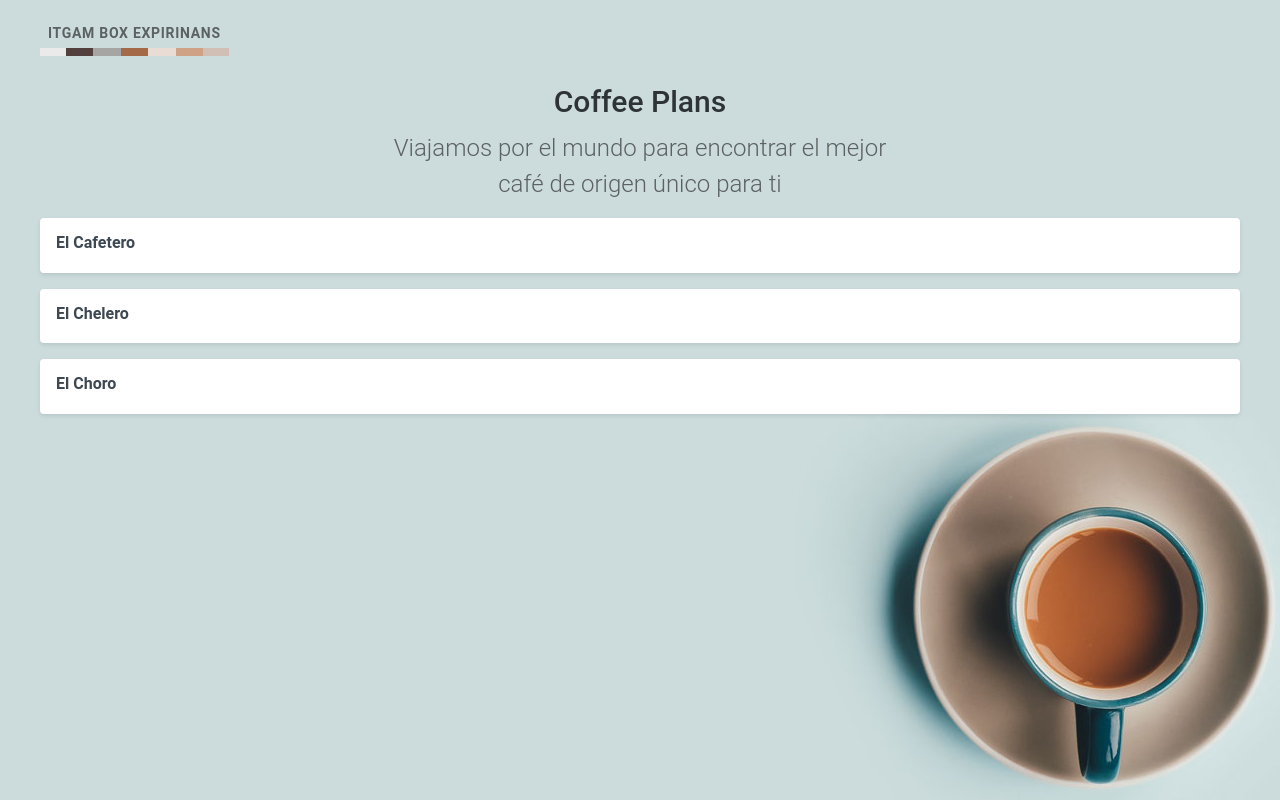
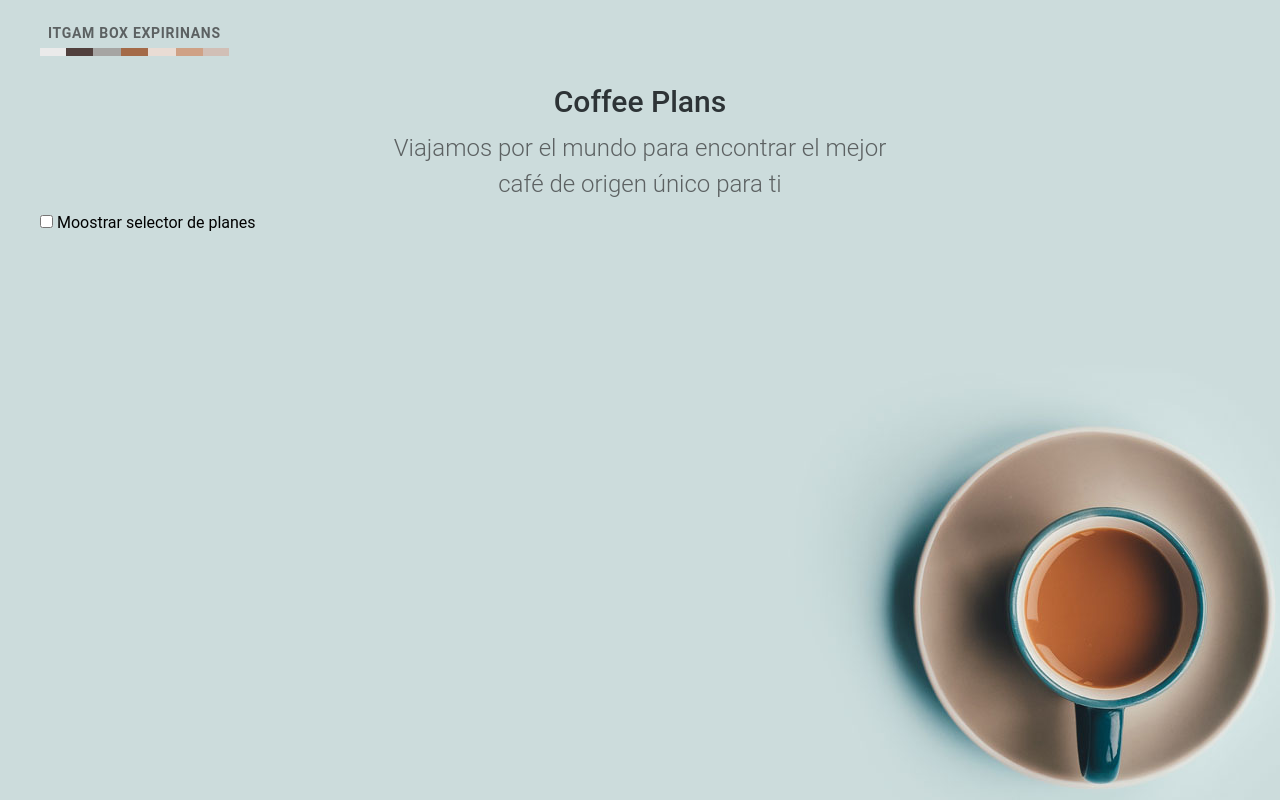
Before and after one commit to enriquevmz/DADM-24, a Vue app: page / in a window 1280 px wide. Built offline with nearby package versions, Linux system fonts and the light colour scheme.

Commit message:
🌟S03S06 HOOKS

```diff
--- a/src/App.vue
+++ b/src/App.vue
@@ -1,5 +1,7 @@
 <script setup>
+import { ref } from 'vue';
 import PlanPicker from './components/PlanPicker.vue';
+const showPlans = ref(false);
 
 </script>
 
@@ -18,9 +20,13 @@ import PlanPicker from './components/PlanPicker.vue';
     <h2 class="subtitle">
       Viajamos por el mundo para encontrar el mejor café de origen único para ti
     </h2>
+<label>
+  <input type="checkbox" v-model="showPlans">
+  Moostrar selector de planes
+</label>
 
+<PlanPicker v-if="showPlans" />
    <!--Todo incluide plan-Picker content-->
-   <PlanPicker />
 
   </div>
 </template>
--- a/src/components/PlanPicker.vue
+++ b/src/components/PlanPicker.vue
@@ -1,6 +1,7 @@
 <script setup>
     import PlanPickerItem from './PlanPickerItem.vue';
-    import { ref, onMounted} from 'vue';
+    import { ref, onMounted, onUnmounted} from 'vue';
+
 
     //creando una referencia reactiva para almacenar el plan seleccionado
     const selectedPlan = ref(null);
@@ -12,13 +13,25 @@
       selectedPlan.value = name;
     };
 
+ const plansWrapper = ref(null);
+
     // Intentando obtener la refencia al elemnto .plnas
     console.log("Termnima de ejecutar el script setup🎉");
+
+    onMounted(() => {
+    console.log("El componente PlanPicker se ha montado");
+    console.log(plansWrapper.value);
+    });
+
+    //REgistrando el howk ummaund
+    onUnmounted(() => {
+      console.log("El componente PlanPicker se ha desmontado")
+    });
 
 </script>
 
 <template>
-    <div class="plans">
+    <div ref="plansWrapper" class="plans">
       <PlanPickerItem
       v-for = "plan in plans"
       :key="plan"
```
